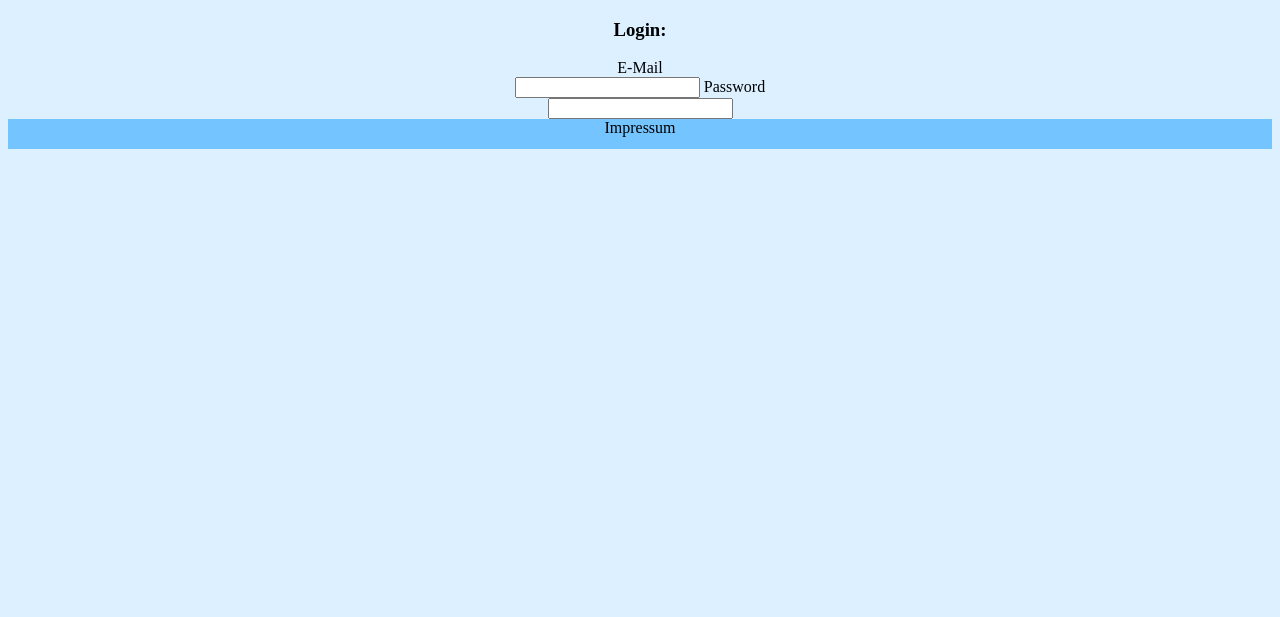
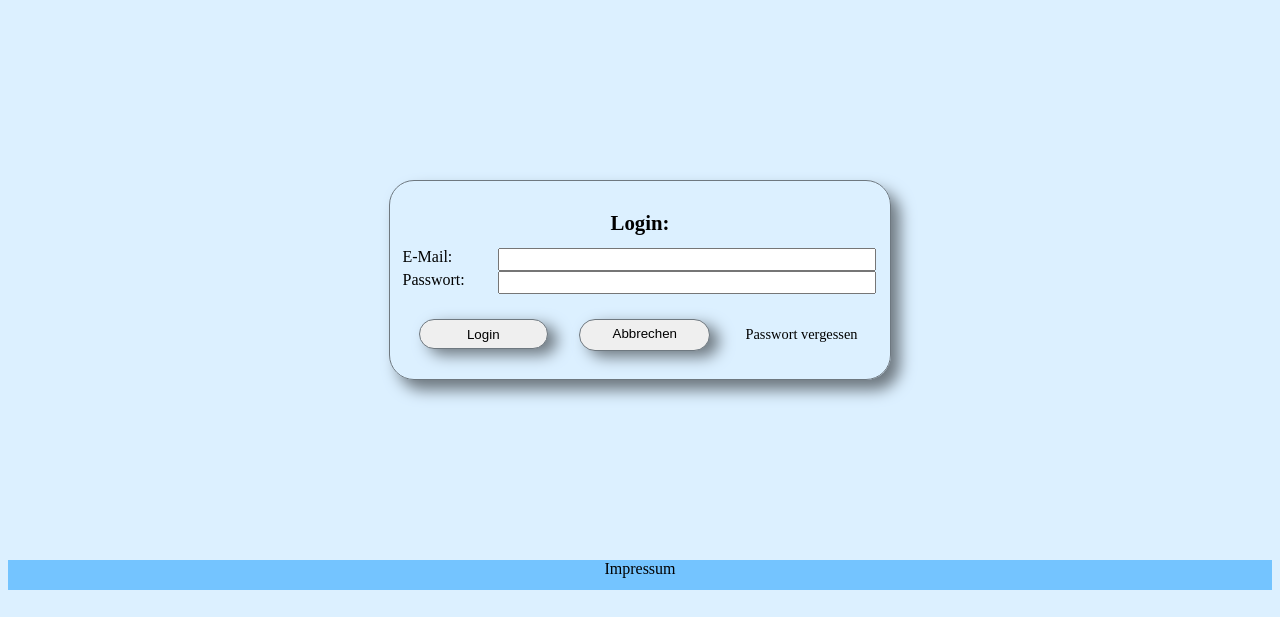
Before and after one commit to Niviera/Website, a PHP site: page /login.php in a window 1280 px wide. Shown: the part 183-800 px from the top of the page. Run offline with PHP 8.4, Linux system fonts and the light colour scheme.

Commit message:
Fertig: Login

```diff
--- a/CSS/login.css
+++ b/CSS/login.css
@@ -1,28 +1,119 @@
-.login {
-    font-family: Arial, Helvetica, sans-serif;
-    background-color: rgba(0, 204, 255, 0.664);
-    border: 2px solid black;
-    width: fit-content;
-    text-align: center;
-    margin: center;
-    margin-top: 250px;
+#Container_Main_Login{
+    height: 70vh;
+    width: 100%;
+    display: flex;
+}
+
+#Container_Main_Login form{
+    height: max-content;
+    width: 60%;
+    max-width: 500px;
+    margin: auto;
+
+    /* 3d effekt für Rubrik-boxen */
+    border: 0.5px solid #6E7880;
     border-radius: 25px;
-    border: 0.5px solid #6E7880;
     box-shadow: 9px 10px 15px #6E7880;
+}
 
 
+form #layout{
+    display: flex;
+    flex-wrap: wrap;
+    height: 95%;
+    width: 95%;
+    margin-top: 30px;
+    margin-bottom: 30px;
+    margin-left: auto;
+    margin-right: auto;
 }
 
-.E-Mail {
-    font-family: Arial, Helvetica, sans-serif;
-    background-color: white;
-    width: fit-content;
-    padding: 50px;
+#layout h1{
+    width: 100%;
+    text-align: center;
+    font-size: 1.3em;
+    margin-top: 0px;
 }
 
-.password {
-    font-family: Arial, Helvetica, sans-serif;
-    background-color: white;
-    width: fit-content;
-    padding: 50px;
+form .Container_Label_doppelpunkt{
+    width: 20%;
+    height: 17px;
+    display: grid;
+    grid-template-columns: 90% 10%;
 }
+
+.Container_Label_doppelpunkt{
+    grid-row: 1/1;
+}
+
+form input{
+    height: 17px;
+    width: 78%;
+}
+
+form #Container_Buttons{
+    margin-top: 25px;
+    width: 100%;
+    height:30px;
+    display: grid;
+    grid-template-columns: 34% 34% 32%;
+    grid-template-rows: 100%;
+}
+
+#Container_Buttons button{
+    margin: auto;
+    height: 100%;
+    width: 80%;
+    border-radius: 25px;
+    grid-column: 1/1;
+}
+
+#Container_Buttons .pseudo_Button{
+    display: block;
+    margin: auto;
+    color: black;
+    text-decoration: none;
+    padding: 6px;
+    text-align: center;
+}
+
+#Container_Buttons .button_Abbruch{
+    grid-column: 2/2;
+    width: 80%;
+    height: 100%;
+}
+
+#Container_Buttons .allgemeines_Button_Design{
+    font-size: 13.3333px;
+    border: 1px solid #6E7880;
+    color: black;
+    border-radius: 25px;
+    margin: auto;
+    font-family: Arial;
+    background-color: #efefef;
+    box-shadow: 9px 6px 15px #6E7880;
+}
+
+#Container_Buttons #pwvergessen{
+    text-align: center;
+    font-size: 0.9em;
+    margin: auto;
+}
+
+
+@media(max-width:500px){
+    #Container_Main_Login form{
+        width: 95%;
+    }
+
+    form input{
+        width: 100%;
+    }
+
+    form .Container_Label_doppelpunkt{
+        width: 100%;
+        height: 17px;
+        display: grid;
+        grid-template-columns: auto auto;
+    }
+}
--- a/login.php
+++ b/login.php
@@ -9,6 +9,7 @@
 
     <!-- Stylesheets -->
     <link rel="stylesheet" type="text/css" href="CSS/style.css">
+    <link rel="stylesheet" type="text/css" href="CSS/login.css">
 </head>
 
 <body>
@@ -17,22 +18,25 @@
     include "Ressourcen/header.php";
     ?>
     <!-- Content -->
-    <div style="width:100%; text-align:center">
-        <div id="login" class="login">
-            <h3>Login: </h3>
-            <form>
-
-                <label for="E-Mail">E-Mail</label>
-                <div id="E-Mail" class="login">
-                    <th><input type="text" required></th>
-                    <label for="Password"> Password </label>
-                    <div id="Password" class="Password">
-                        <th><input type="text" required></th>
-
-                    </div>
+    <div id="Container_Main_Login">
+        <form>
+            <div id="layout">
+                <h1>Login:</h1>
+                <div class="Container_Label_doppelpunkt">
+                    <label for="email">E-Mail:</label>
                 </div>
-        </div>
-
+                <input id="email" type="email">
+                <div class="Container_Label_doppelpunkt">
+                    <label for="passwort">Passwort:</label>
+                </div>
+                <input id="passwort" type="password">
+                <div id="Container_Buttons">
+                    <button type="submit" class="allgemeines_Button_Design ">Login</button>
+                    <div class="allgemeines_Button_Design button_Abbruch"><a href="index.php"
+                            class="pseudo_Button">Abbrechen</a></div>
+                    <div id="pwvergessen"><a>Passwort vergessen</a></div>
+                </div>
+            </div>
         </form>
     </div>
     <!-- footer -->
```
